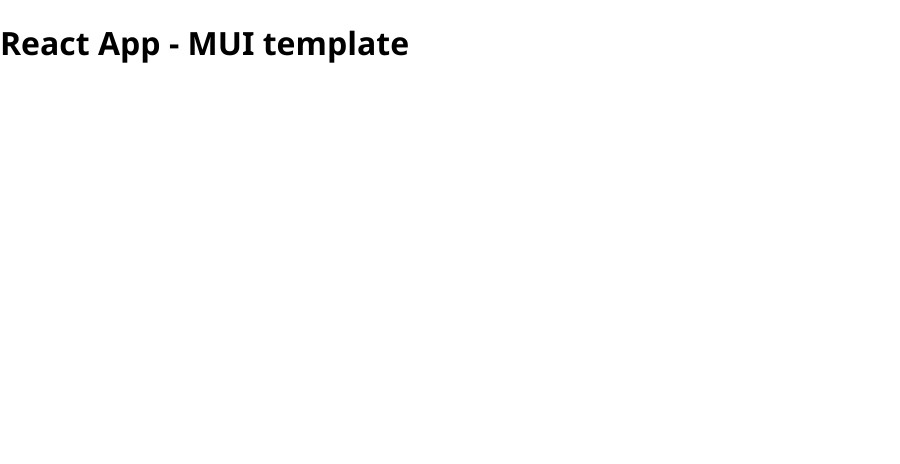
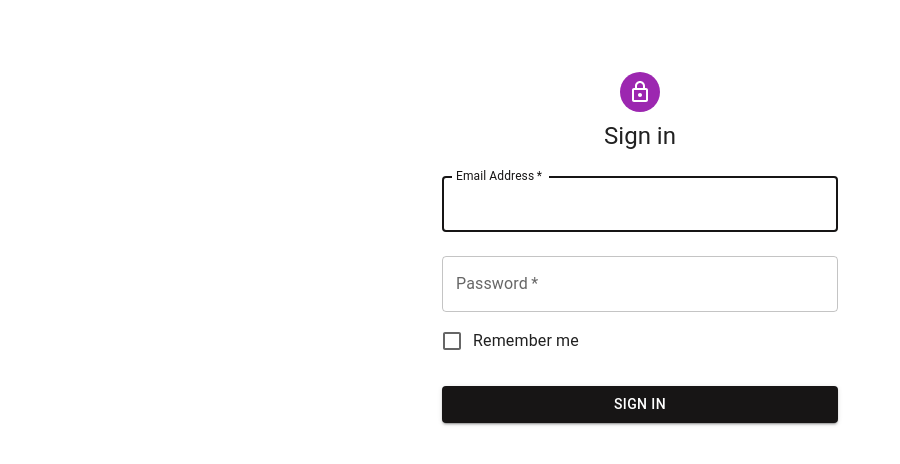
Before and after one commit to willmasterwill/movie-app, a React (Create React App) app: page / in a window 1280 px wide. Shown: the top 464 px of the page, without its empty margins (0-900 px from the left). Built offline with nearby package versions, Linux system fonts and the light colour scheme; a small style sheet from the web is missing.

Commit message:
Reto 1 done

```diff
--- /dev/null
+++ b/src/pages/Login/index.js
@@ -0,0 +1,83 @@
+import Avatar from "@mui/material/Avatar";
+import Button from "@mui/material/Button";
+import CssBaseline from "@mui/material/CssBaseline";
+import TextField from "@mui/material/TextField";
+import FormControlLabel from "@mui/material/FormControlLabel";
+import Checkbox from "@mui/material/Checkbox";
+import Box from "@mui/material/Box";
+import LockOutlinedIcon from "@mui/icons-material/LockOutlined";
+import Typography from "@mui/material/Typography";
+import Container from "@mui/material/Container";
+
+const Login = () => {
+	const handleSubmit = (event) => {
+		event.preventDefault();
+		const data = new FormData(event.currentTarget);
+		console.log({
+			email: data.get("email"),
+			password: data.get("password"),
+		});
+	};
+
+	return (
+		<Container component="main" maxWidth="xs">
+			<CssBaseline />
+			<Box
+				sx={{
+					marginTop: 8,
+					display: "flex",
+					flexDirection: "column",
+					alignItems: "center",
+				}}
+			>
+				<Avatar sx={{ m: 1, bgcolor: "secondary.main" }}>
+					<LockOutlinedIcon />
+				</Avatar>
+				<Typography component="h1" variant="h5">
+					Sign in
+				</Typography>
+				<Box
+					component="form"
+					onSubmit={handleSubmit}
+					noValidate
+					sx={{ mt: 1 }}
+				>
+					<TextField
+						margin="normal"
+						required
+						fullWidth
+						id="email"
+						label="Email Address"
+						name="email"
+						autoComplete="email"
+						autoFocus
+					/>
+					<TextField
+						margin="normal"
+						required
+						fullWidth
+						name="password"
+						label="Password"
+						type="password"
+						id="password"
+						autoComplete="current-password"
+					/>
+					<FormControlLabel
+						control={<Checkbox color="primary" />}
+						label="Remember me"
+					/>
+					<Button
+						type="submit"
+						fullWidth
+						variant="contained"
+						sx={{ mt: 3, mb: 2 }}
+					>
+						Sign In
+					</Button>
+				</Box>
+			</Box>
+		</Container>
+	);
+};
+
+export default Login;
--- a/src/pages/index.js
+++ b/src/pages/index.js
@@ -1,3 +1,4 @@
 export { default as MainView } from "./Main";
 export { default as SearchView } from "./Search";
 export { default as SearchResultsView } from "./SearchResults";
+export { default as LoginView } from "./Login";
--- a/src/router/index.js
+++ b/src/router/index.js
@@ -1,11 +1,11 @@
 import { BrowserRouter, Routes, Route } from "react-router-dom";
-import { MainView, SearchView, SearchResultsView } from "../pages";
+import { LoginView, SearchView, SearchResultsView } from "../pages";
 
 const Router = () => {
 	return (
 		<BrowserRouter>
 			<Routes>
-				<Route path="/" element={<MainView />} />
+				<Route path="/" element={<LoginView />} />
 				<Route path="/search" element={<SearchView />} />
 				<Route
 					path="/search/:searchText"
```
